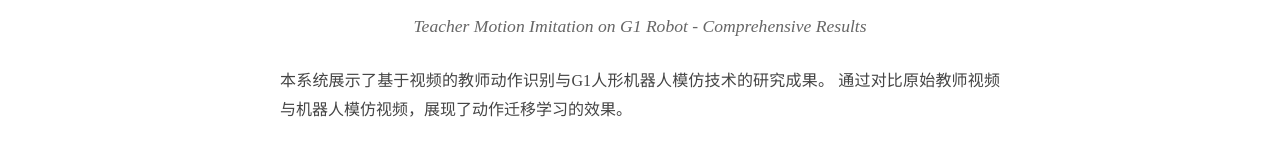
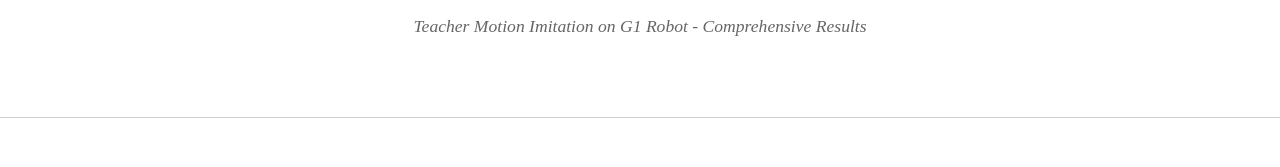
Before and after one commit to yangyixiang-cc/teacher_motion_imation_G1Robot_show, a plain HTML site: page index.html in a window 1280 px wide. Shown: the part 128-295 px from the top of the page. Drawn offline with Linux system fonts and the light colour scheme.

Commit message:
Update index.html

```diff
--- a/index.html
+++ b/index.html
@@ -273,10 +273,6 @@
     <div class="header">
         <h1>教师动作G1机器人模仿展示</h1>
         <p>Teacher Motion Imitation on G1 Robot - Comprehensive Results</p>
-        <div class="description">
-            本系统展示了基于视频的教师动作识别与G1人形机器人模仿技术的研究成果。
-            通过对比原始教师视频与机器人模仿视频，展现了动作迁移学习的效果。
-        </div>
     </div>
 
     <div class="container">
```
